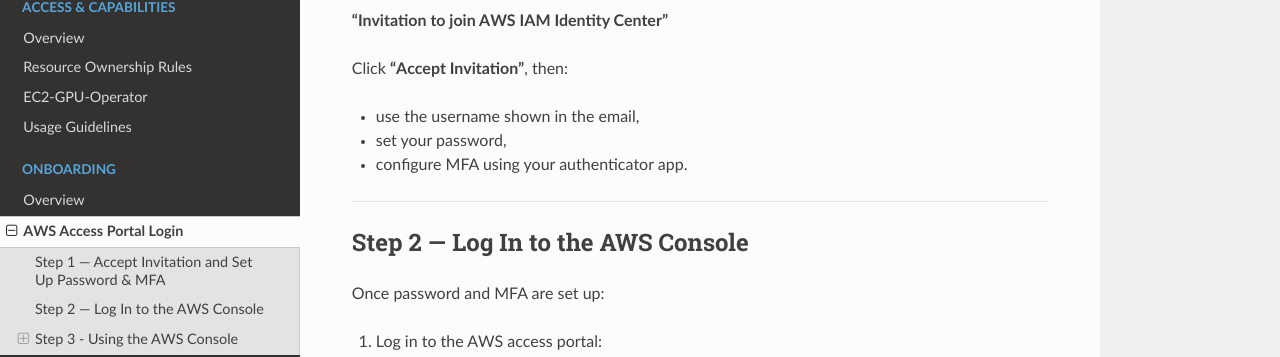
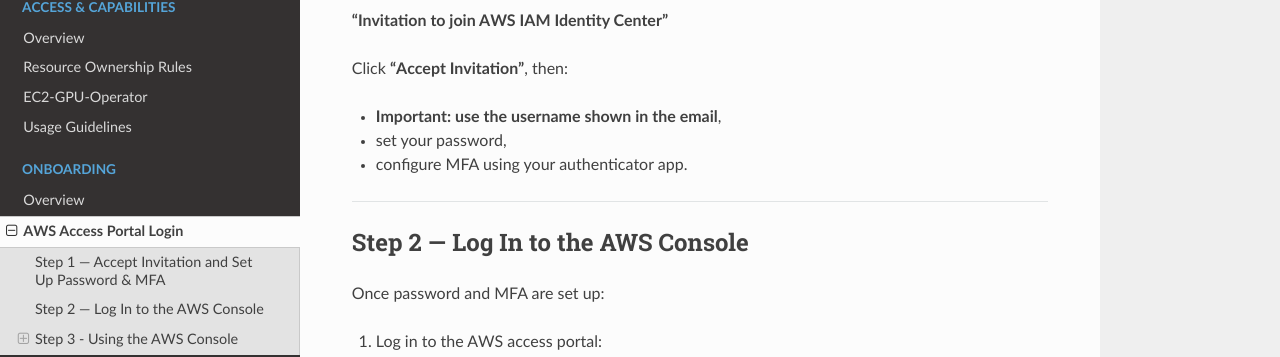
Before and after one commit to xiransong/banglab-aws-docs, an MkDocs documentation site: the page built from docs/onboarding/aws-access-portal.md, in a window 1280 px wide and 900 px high, scrolled down 417 px. Shown: the part 151-508 px from the top of the window. Built offline with MkDocs 1.6.1, drawn with Linux system fonts in a browser that asks for light colours; nearby versions of some CDN libraries.

Commit message:
small changes

```diff
--- a/docs/onboarding/aws-access-portal.md
+++ b/docs/onboarding/aws-access-portal.md
@@ -23,7 +23,7 @@
 
 Click **“Accept Invitation”**, then:
 
-- use the username shown in the email,
+- **Important: use the username shown in the email**,
 - set your password,
 - configure MFA using your authenticator app.
 
```
